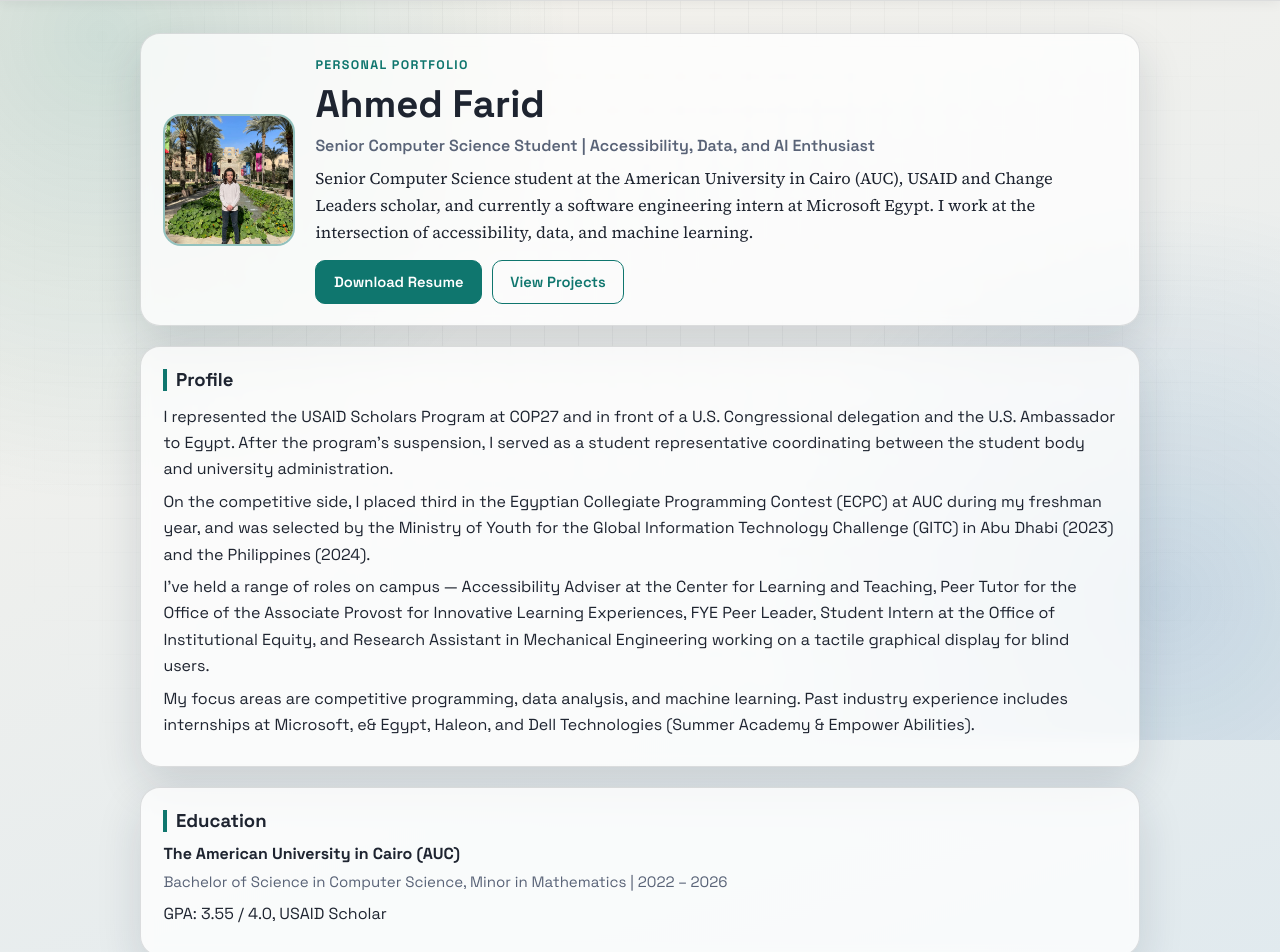
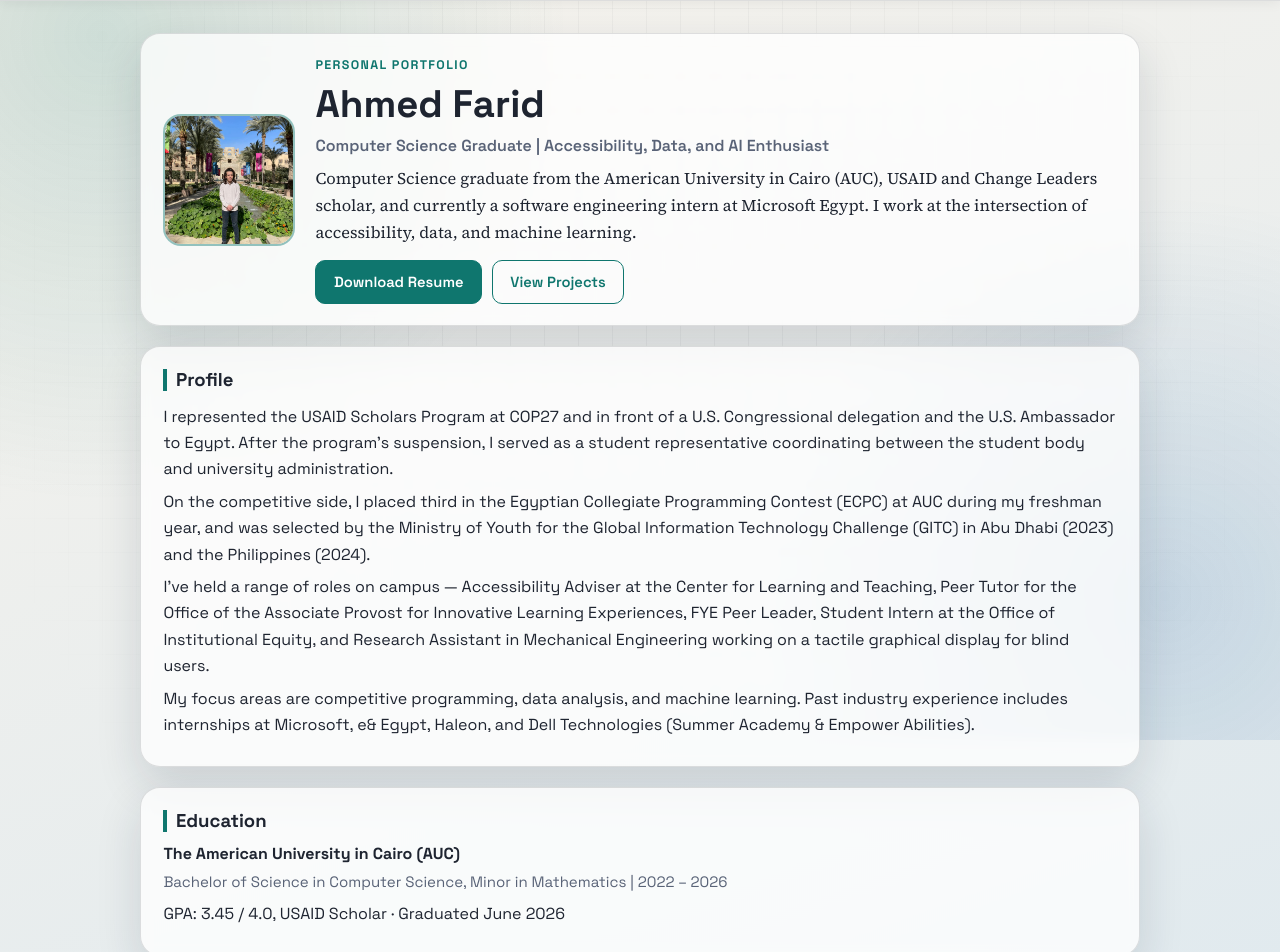
Before and after one commit to ahmed-f-elaswar/ahmed-f-elaswar.github.io, a Next.js app: page / in a window 1280 px wide. Shown: the part 60-1012 px from the top of the page. Built offline with nearby package versions, Linux system fonts and the light colour scheme; no server answers.

Commit message:
chore: update to graduate status, GPA 3.45, June 2026 graduation

```diff
--- a/app/layout.js
+++ b/app/layout.js
@@ -18,7 +18,7 @@ const SITE_URL =
   process.env.NEXT_PUBLIC_SITE_URL || 'https://ahmed-f-elaswar.github.io';
 const SITE_NAME = 'Ahmed Farid';
 const SITE_DESCRIPTION =
-  'Personal portfolio of Ahmed Farid \u2014 Computer Science student at AUC, USAID and Change Leaders scholar, and Microsoft Egypt intern. Accessibility, data, and machine learning.';
+  'Personal portfolio of Ahmed Farid \u2014 Computer Science graduate from AUC, USAID and Change Leaders scholar, and Microsoft Egypt intern. Accessibility, data, and machine learning.';
 
 export const metadata = {
   metadataBase: new URL(SITE_URL),
--- a/app/page.js
+++ b/app/page.js
@@ -14,10 +14,10 @@ export default function HomePage() {
           <p className="kicker">Personal Portfolio</p>
           <h1>Ahmed Farid</h1>
           <p className="title">
-            Senior Computer Science Student | Accessibility, Data, and AI Enthusiast
+            Computer Science Graduate | Accessibility, Data, and AI Enthusiast
           </p>
           <p className="bio">
-            Senior Computer Science student at the American University in Cairo (AUC), USAID and
+            Computer Science graduate from the American University in Cairo (AUC), USAID and
             Change Leaders scholar, and currently a software engineering intern at Microsoft Egypt.
             I work at the intersection of accessibility, data, and machine learning.
           </p>
@@ -67,7 +67,7 @@ export default function HomePage() {
           <p className="meta">
             Bachelor of Science in Computer Science, Minor in Mathematics | 2022 &ndash; 2026
           </p>
-          <p>GPA: 3.55 / 4.0, USAID Scholar</p>
+          <p>GPA: 3.45 / 4.0, USAID Scholar &middot; Graduated June 2026</p>
         </article>
       </section>
 
```
